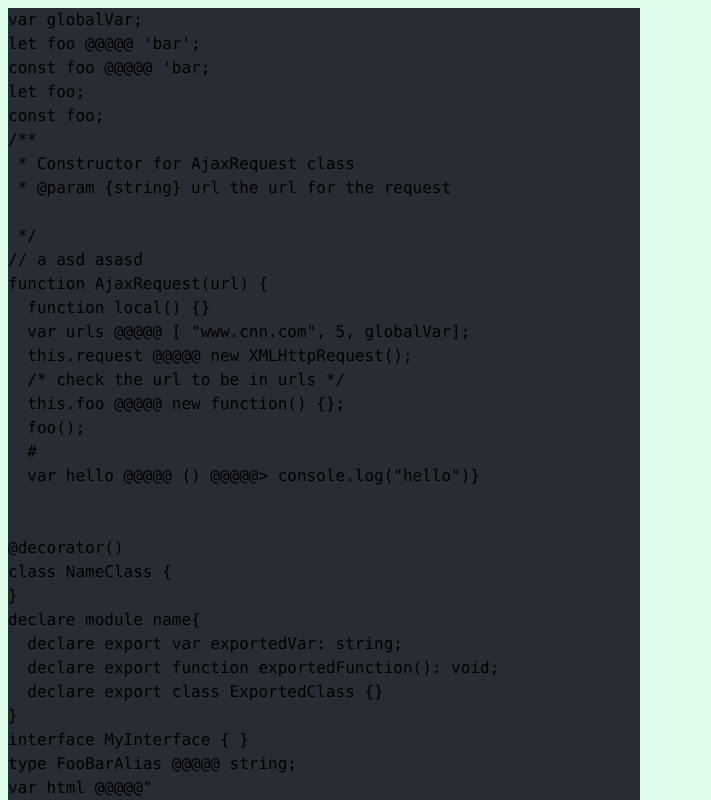
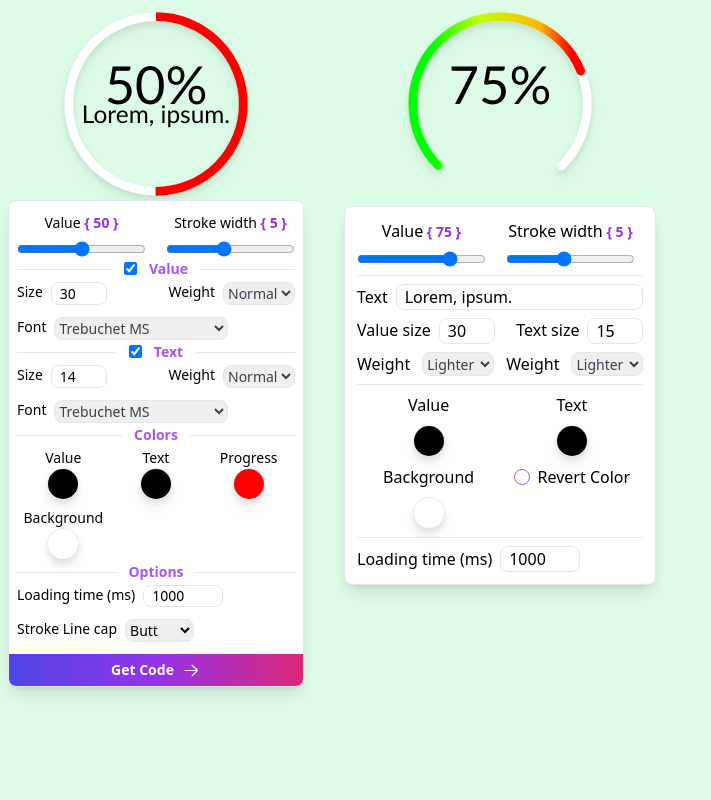
Before and after one commit to alptugidin/react-circular-progress-bar, a React (Vite) app: page / in a window 1280 px wide. Shown: the top 800 px of the page, without its empty margins (0-711 px from the left). Built offline with nearby package versions, Linux system fonts and the light colour scheme.

Commit message:
remove unused imports

```diff
--- a/src/App.tsx
+++ b/src/App.tsx
@@ -1,23 +1,11 @@
-import React, { useEffect, useState } from 'react';
-import { FlatPath } from '../lib';
-import CodeHighlighter from './components/CodeHighlighter/CodeHighlighter';
+import React from 'react';
 import FlatDemo from './components/FlatDemo/FlatDemo';
-import FlatPathDemo from './components/FlatPathDemo/FlatPathDemo';
 import HeatDemo from './components/HeatDemo/HeatDemo';
-import { template } from './features/jsTemplate';
 const App: React.FC = () => {
-  const [progress, setProgress] = useState(100);
-  const [width, setWidth] = useState(200);
-  const [radiusRatio, setRadiusRatio] = useState(0);
   return (
     <div className='p-2 flex gap-10'>
-      {/* <FlatDemo/> */}
-      {/* <HeatDemo/> */}
-      <div className='bg-[#282C34] w-1/2'>
-        <CodeHighlighter>
-          {template}
-        </CodeHighlighter>
-      </div>
+      <FlatDemo/>
+      <HeatDemo/>
     </div>
   );
 };
```
